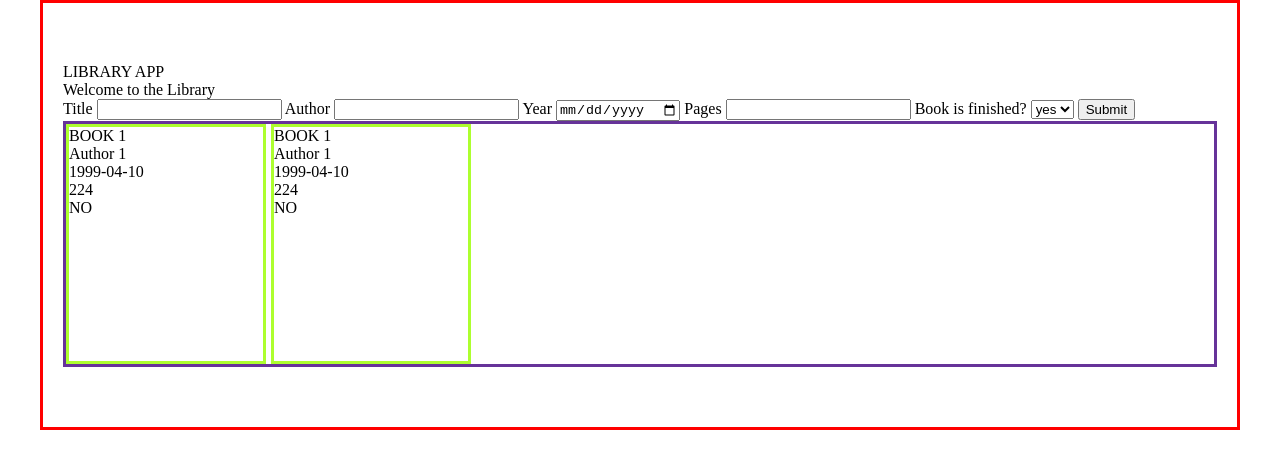
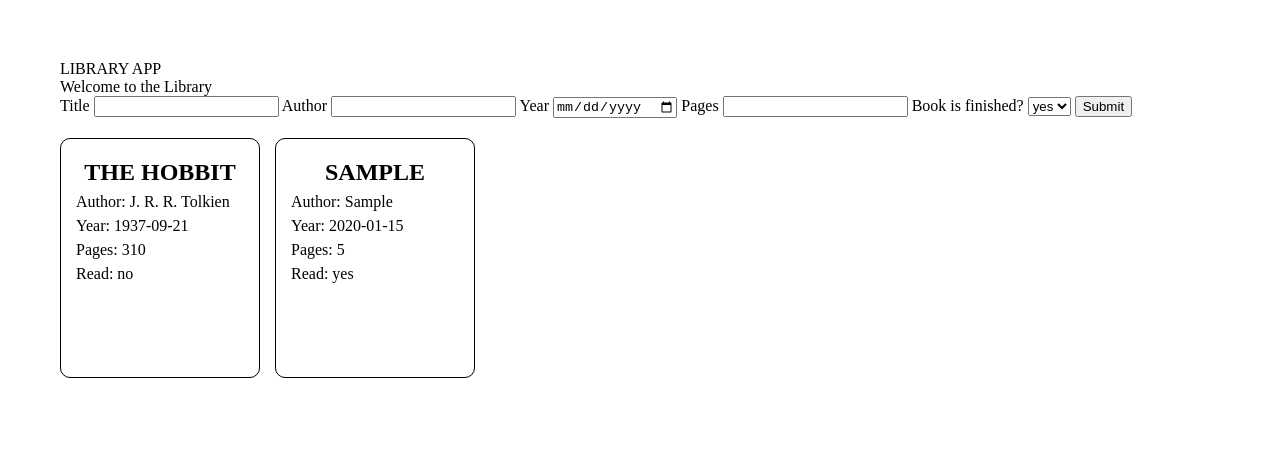
Before and after one commit to dkumza/library, a plain HTML site: page index.html in a window 1280 px wide. Both pictures are taken after typing "Sample", "Sample", "2020-01-15", "5" into the empty fields and a click on the button "Submit". Drawn offline with Linux system fonts and the light colour scheme.

Commit message:
posible to add book to array and display as html element

```diff
--- a/index.html
+++ b/index.html
@@ -29,27 +29,11 @@
               <option value="yes">yes</option>
               <option value="no">no</option>
             </select>
-            <!-- <input type="submit" value="Submit" id="button" /> -->
             <button type="submit" id="submit">Submit</button>
           </form>
         </div>
-        <div id="library-wrap">
-          <!-- section with added books: -->
-          <div class="book">
-            <div class="tite">BOOK 1</div>
-            <div class="author">Author 1</div>
-            <div class="year">1999-04-10</div>
-            <div class="pages">224</div>
-            <div class="read">NO</div>
-          </div>
-          <div class="book">
-            <div class="tite">BOOK 1</div>
-            <div class="author">Author 1</div>
-            <div class="year">1999-04-10</div>
-            <div class="pages">224</div>
-            <div class="read">NO</div>
-          </div>
-        </div>
+        <!-- new books goes there: -->
+        <div id="library-wrap"></div>
       </div>
     </div>
   </body>
--- a/script.js
+++ b/script.js
@@ -10,18 +10,12 @@ const inputs = document.querySelectorAll("input");
 
 // library selectors
 const library = document.querySelector("#library-wrap");
-// const book = document.querySelector(".book");
-// const bookTitle = document.querySelector(".title");
-// const bookAuthor = document.querySelector(".author");
-// const bookYear = document.querySelector(".year");
-// const bookPages = document.querySelector(".pages");
-// const bookRead = document.querySelector(".read");
 
 const myLibrary = [
   {
     title: "The Hobbit",
-    author: "J.R.R. Tolkien",
-    year: "1937 - 09 - 21",
+    author: "J. R. R. Tolkien",
+    year: "1937-09-21",
     pages: 310,
     read: "no",
   },
@@ -34,11 +28,6 @@ function Book(title, author, year, pages, read) {
   this.pages = pages;
   this.read = read;
 }
-
-submit.addEventListener("click", (e) => {
-  e.preventDefault();
-  addBookToLibrary();
-});
 
 function addBookToLibrary() {
   let newBook = new Book(
@@ -57,6 +46,57 @@ function addBookToLibrary() {
     alert("All fields must be filled out");
   } else myLibrary.push(newBook);
   inputs.forEach((input) => (input.value = ""));
+}
 
+submit.addEventListener("click", (e) => {
+  e.preventDefault();
+  addBookToLibrary();
+  noDublicate();
   console.log(myLibrary);
+});
+
+// prevent for dublicating from array
+function noDublicate() {
+  const bookToRemove = document.querySelectorAll(".book");
+  bookToRemove.forEach((book) => library.removeChild(book));
+
+  for (let i = 0; i < myLibrary.length; i++) {
+    createBook(myLibrary[i]);
+  }
 }
+
+function createBook(item) {
+  // create elements
+  const book = document.createElement("div");
+  const bookTitle = document.createElement("div");
+  const bookAuthor = document.createElement("div");
+  const bookYear = document.createElement("div");
+  const bookPages = document.createElement("div");
+  const bookRead = document.createElement("div");
+
+  //   append elements
+  book.setAttribute("id", myLibrary.indexOf(item));
+  book.classList.add("book");
+
+  bookTitle.textContent = item.title;
+  bookTitle.classList.add("book-title");
+  book.appendChild(bookTitle);
+
+  bookAuthor.textContent = `Author: ${item.author}`;
+  bookAuthor.classList.add("book-author");
+  book.appendChild(bookAuthor);
+
+  bookYear.textContent = `Year: ${item.year}`;
+  bookYear.classList.add("book-year");
+  book.appendChild(bookYear);
+
+  bookPages.textContent = `Pages: ${item.pages}`;
+  bookPages.classList.add("book-pages");
+  book.appendChild(bookPages);
+
+  bookRead.textContent = `Read: ${item.read}`;
+  bookRead.classList.add("book-read");
+  book.appendChild(bookRead);
+
+  library.appendChild(book);
+}
--- a/style.css
+++ b/style.css
@@ -35,21 +35,33 @@ img {
 }
 
 #container {
-  border: 3px solid red;
+  /* border: 3px solid red; */
   margin: 0 auto;
   max-width: 1200px;
   padding: 60px 20px;
 }
 
 #library-wrap {
-  border: 3px solid rebeccapurple;
+  /* border: 3px solid rebeccapurple; */
   display: flex;
-  gap: 5px;
+  gap: 15px;
+  margin-top: 20px;
   /* margin: 40px 60px; */
 }
 
 .book {
-  border: 3px solid greenyellow;
+  border: 1px solid black;
+  border-radius: 10px;
   height: 240px;
   width: 200px;
+  line-height: 1.5;
+  padding: 15px;
+  /* text-transform: uppercase; */
 }
+
+.book-title {
+  font-weight: 600;
+  font-size: 24px;
+  text-transform: uppercase;
+  text-align: center;
+}
```
